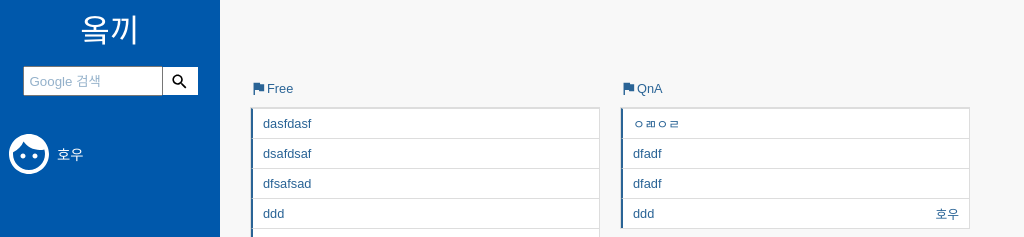
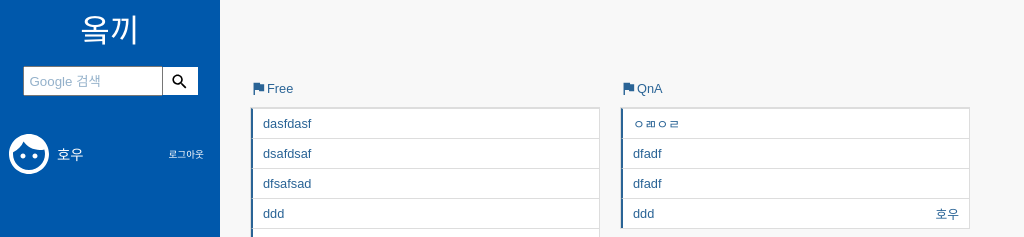
Before and after one commit to microcephalus7/OKKYReplica-CRUD-React, a React (Create React App) app in the folder frontend/: page / in a window 1280 px wide. Shown: the top 237 px of the page, without its empty margins (0-1024 px from the left). Built offline with nearby package versions, Linux system fonts and the light colour scheme; data requests are answered from the project's data file.

Commit message:
로그아웃 기능 구현

```diff
--- a/frontend/src/components/common/SideNav.js
+++ b/frontend/src/components/common/SideNav.js
@@ -69,9 +69,13 @@ const SideNavWrapper = styled.div`
       display: flex;
       align-items: center;
       vertical-align: ceter;
-      span {
+      .profileNick {
         margin-left: 4px;
         font-size: 0.9rem;
+      }
+      .logOut {
+        margin-left: 85px;
+        font-size: 0.6rem;
       }
     }
     .profileInner {
@@ -108,8 +112,8 @@ const SideNavWrapper = styled.div`
   }
 `;
 
-const SideNav = ({ categories, loading, state }) => {
-  const { userInfo, auth, authError } = state;
+const SideNav = ({ categories, loading, state, authLogOut }) => {
+  const { userInfo, auth } = state;
   if (loading) {
     return <SideNavWrapper>로딩 중</SideNavWrapper>;
   }
@@ -133,6 +137,9 @@ const SideNav = ({ categories, loading, state }) => {
           <div className="activeProfile">
             <MdFace />
             <span className="profileNick">{userInfo.username}</span>
+            <span className="logOut" onClick={() => authLogOut()}>
+              로그아웃
+            </span>
           </div>
         ) : (
           <>
--- a/frontend/src/container/common/SideNavContainer.js
+++ b/frontend/src/container/common/SideNavContainer.js
@@ -7,7 +7,7 @@ import AuthContext from "../../context/auth";
 
 const SideNavContainer = () => {
   const { state, actions } = useContext(AuthContext);
-
+  const { setUserInfo, setAuth, setAuthError } = actions;
   const [loading, resolved, error] = usePromise(() => {
     return Axios.get("/categories");
   }, []);
@@ -19,13 +19,17 @@ const SideNavContainer = () => {
     error(error);
   }
   const categories = resolved.data;
-
+  const authLogOut = () => {
+    setUserInfo(null);
+    setAuth(false);
+    localStorage.removeItem("userInfo"); // localStorage 에서 userInfo 제거
+  };
   return (
     <SideNav
       categories={categories}
       loading={loading}
       state={state}
-      state={state}
+      authLogOut={authLogOut}
     />
   );
 };
```
